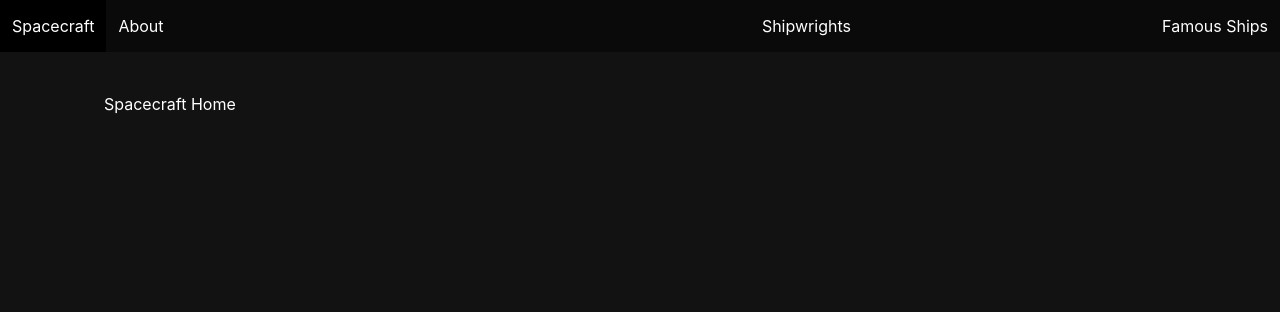
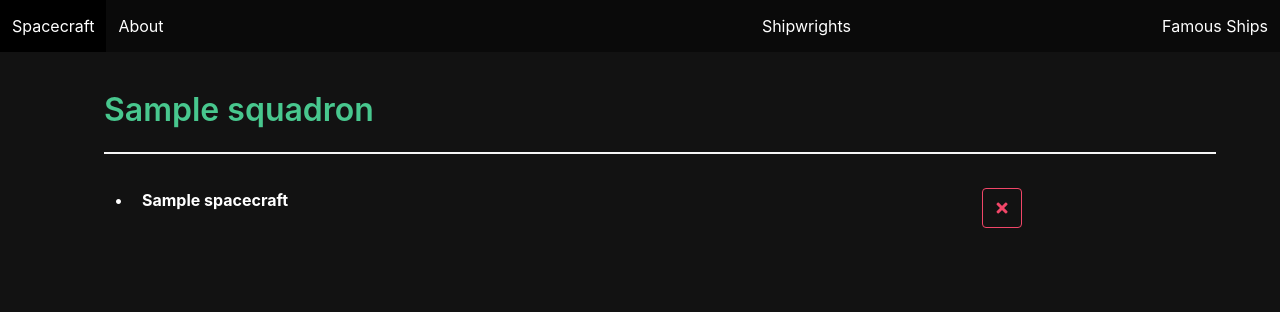
Before and after one commit to kerBamf/spacecraft_django, a Django app: page / in a window 1280 px wide. Shown: the top 312 px of the page. Run offline with Django 4.2, Linux system fonts and the light colour scheme; tables that the repository leaves empty hold one stand-in row (values such as "Sample post").

Commit message:
Building out production-ready app

```diff
--- /dev/null
+++ b/deps.txt
@@ -0,0 +1,6 @@
+asgiref==3.7.2
+Django==4.2.2
+django-environ==0.10.0
+gunicorn==20.1.0
+psycopg2-binary==2.9.6
+sqlparse==0.4.4
--- a/main_app/admin.py
+++ b/main_app/admin.py
@@ -1,7 +1,8 @@
 from django.contrib import admin
-from .models import Manufacturer, Spacecraft
+from .models import Manufacturer, Spacecraft, Squadron
 
 # Register your models here.
 
 admin.site.register(Manufacturer)
 admin.site.register(Spacecraft)
+admin.site.register(Squadron)
--- a/main_app/models.py
+++ b/main_app/models.py
@@ -21,3 +21,10 @@ class Spacecraft(models.Model):
 
     def __str__(self):
         return self.name
+
+class Squadron(models.Model):
+    name = models.CharField(max_length=150)
+    spacecraft = models.ManyToManyField(Spacecraft)
+
+    def __str__(self):
+        return self.name
--- a/main_app/static/styles/main.css
+++ b/main_app/static/styles/main.css
@@ -87,7 +87,7 @@ body {
     width: 100%;
     padding: 10px;
     display: grid;
-    grid-template-columns: 0.1fr 3fr 1fr;
+    grid-template-columns: 0.1fr 3fr 0.5fr 0.3fr;
     border-radius: 5px;
   }
 
--- a/main_app/templates/home.html
+++ b/main_app/templates/home.html
@@ -1,4 +1,30 @@
 {% extends 'base.html' %}
 {% block content %}
-    <h1>Spacecraft Home</h1>
+<div class="home__playlists">
+    {% for squadron in squadrons %}
+
+        <div class="playlist mb-5">
+            <h3 class="title is-3 has-text-success">{{squadron.name}}</h3>
+            <hr />
+
+            {% for ship in squadron.spacecraft.all %}
+
+                <div class="song">
+                    <span>•</span>
+                    <span><b>{{ship.name}}</b></span>
+                    <span>
+                        <a href="{% url 'squadron_spacecraft_assoc' squadron.pk spacecraft.pk %}?assoc=remove" class="button is-danger is-outlined">
+                            <span class="icon is-small">
+                                <i class="fas fa-times"></i>
+                            </span>
+                        </a>
+                    </span>
+                </div>
+
+            {% endfor %}
+        </div>
+    {% empty %}
+        <div class="playlist mb-5">There are no ships assigned to this squadron.</div>
+    {% endfor %}
+</div>
 {% endblock %}
--- a/main_app/urls.py
+++ b/main_app/urls.py
@@ -11,4 +11,5 @@ urlpatterns = [
     path('shipwrights/<int:pk>/delete', views.ManufacturerDelete.as_view(), name="manufacturer_delete"),
     path('spacecraft/', views.ShipList.as_view(), name="ship_list"),
     path('shipwrights/<int:pk>/spacecraft/new', views.SpacecraftCreate.as_view(), name="spacecraft_create"),
+    path('squadrons/<int:pk>/spacecraft/<int:spacecraft_pk>/', views.SquadronSpacecraftAssoc.as_view(), name="squadron_spacecraft_assoc"),
 ]
--- a/main_app/views.py
+++ b/main_app/views.py
@@ -4,14 +4,17 @@ from django.http import HttpResponse
 from django.views.generic.base import TemplateView
 from django.views.generic.edit import CreateView, UpdateView, DeleteView
 from django.views.generic import DetailView
-from .models import Manufacturer, Spacecraft
+from .models import Manufacturer, Spacecraft, Squadron
 
 # Create your views here.
 
 class Home(TemplateView):
-    # def get(self, request):
-    #     return HttpResponse("Spacecraft Home")
     template_name = "home.html"
+
+    def get_context_data(self, **kwargs):
+        context = super().get_context_data(**kwargs)
+        context["squadrons"] = Squadron.objects.all()
+        return context
 
 class About(TemplateView):
     # def get(self, request):
@@ -68,3 +71,12 @@ class SpacecraftCreate(View):
         manufacturer = Manufacturer.objects.get(pk=pk)
         Spacecraft.objects.create(name=name, image=image, manufacturer=manufacturer)
         return redirect ('manufacturer_detail', pk=pk)
+
+class SquadronSpacecraftAssoc(View):
+    def get(self, request, pk, spacecraft_pk):
+        assoc = request.GET.get("assoc")
+        if assoc == "remove":
+            Squadron.objects.get(pk=pk).spacecraft.remove(spacecraft_pk)
+        if assoc == "add":
+            Squadron.objects.get(pk=pk).spacecraft.add(spacecraft_pk)
+        return redirect('home')
```
Also changed, not shown: spacecraft_project/settings.py (+23 -6 lines), main_app/migrations/0005_squadron.py (added), main_app/migrations/0006_rename_spacecraft_squadron_spacecraft.py (added), 2 other files.
